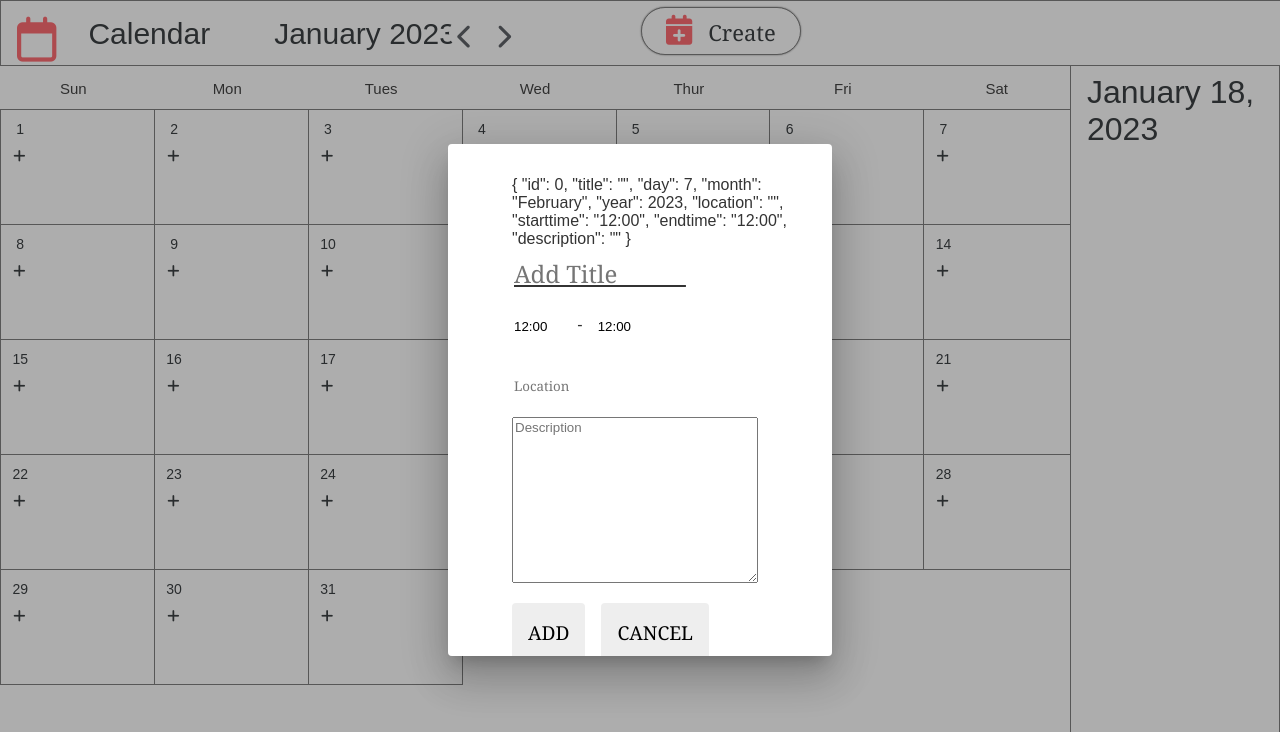
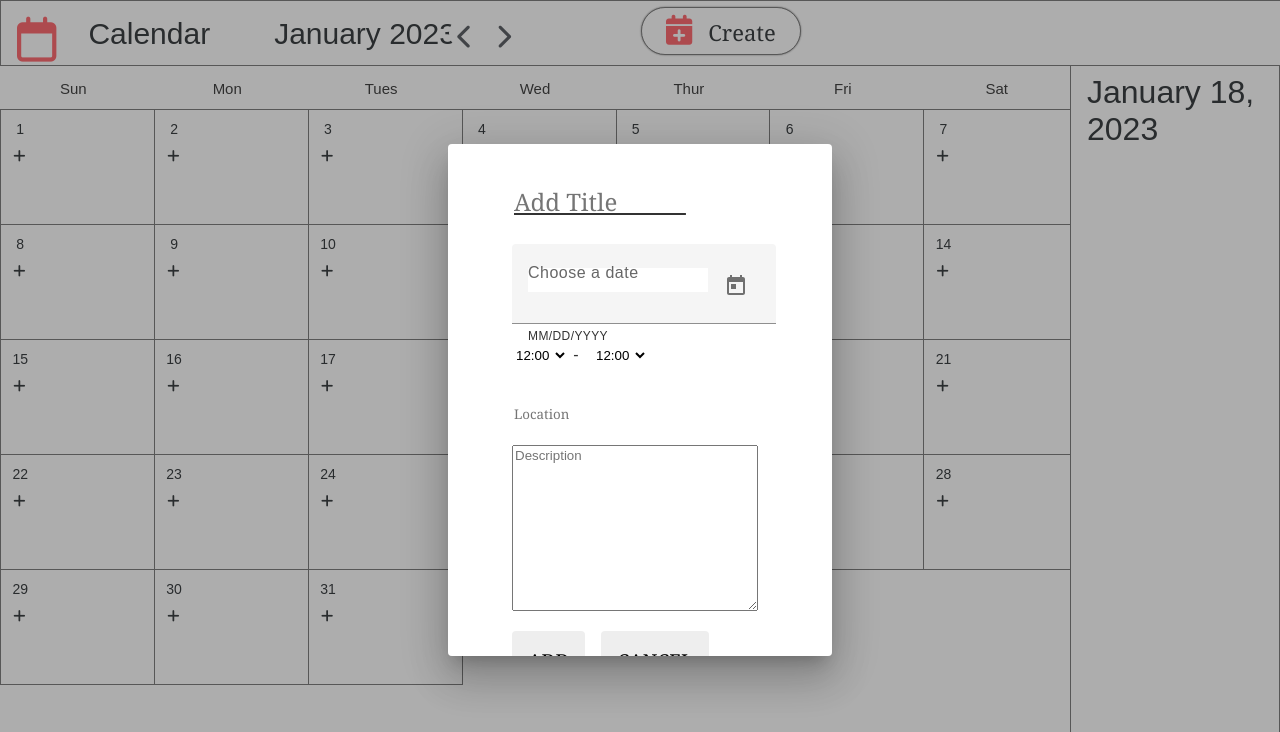
Before and after one commit to Gbell26/Calendar-App, an Angular app in the folder angular-calendar/: page / in a window 1280 px wide. Both pictures are taken after a click on the button "Create". Shown: the top 732 px of the page. Built offline with nearby package versions, Linux system fonts and the light colour scheme.

Commit message:
Add event date logic added
Added the date choice to the add event, can now add an event to any date.

Fixed time choices for add event by changing from input w/ datalist to select

started logic for deleting an event

```diff
--- a/angular-calendar/src/app/add-event-popup/add-event-popup.component.css
+++ b/angular-calendar/src/app/add-event-popup/add-event-popup.component.css
@@ -3,6 +3,9 @@
     height:30rem;
     padding-left: 4rem;
     padding-top:2rem;
+}
+.date-picker{
+
 }
 .start-time{
     margin-right: 0;
--- a/angular-calendar/src/app/add-event-popup/add-event-popup.component.html
+++ b/angular-calendar/src/app/add-event-popup/add-event-popup.component.html
@@ -1,110 +1,114 @@
 <form class="event-form">
-    {{newEvent | json}}
     <input [(ngModel)]="newEvent.title" name="title" class="event-title" type="text" id="ename" name="ename" placeholder="Add Title           " ><br><br>
+    <mat-form-field appearance="fill" class = date-picker>
+        <mat-label>Choose a date</mat-label>
+        <input matInput (dateInput)="OnDateChange($event.value)" [matDatepicker]="picker" id="matInput">
+        <mat-hint>MM/DD/YYYY</mat-hint>
+        <mat-datepicker-toggle matIconSuffix [for]="picker"></mat-datepicker-toggle>
+        <mat-datepicker #picker></mat-datepicker>
+      </mat-form-field>
     <div class="time-input">
-    <input class=start-time list="starttime" placeholder="12:00" [(ngModel)]="newEvent.starttime" name="event-start">
-    <datalist id="starttime">
-        <option value="12:00">
-        <option value="12:15">
-        <option value="12:30">
-        <option value="12:45">
-        <option value="1:00">
-        <option value="1:15">
-        <option value="1:30">
-        <option value="1:45">
-        <option value="2:00">
-        <option value="2:15">
-        <option value="2:30">
-        <option value="2:45">
-        <option value="3:00">
-        <option value="3:15">
-        <option value="3:30">
-        <option value="3:45">
-        <option value="4:00">
-        <option value="4:15">
-        <option value="4:30">
-        <option value="4:45">
-        <option value="5:00">
-        <option value="5:15">
-        <option value="5:30">
-        <option value="5:45">
-        <option value="6:00">
-        <option value="6:15">
-        <option value="6:30">
-        <option value="6:45">
-        <option value="7:00">
-        <option value="7:15">
-        <option value="7:30">
-        <option value="7:45">
-        <option value="8:00">
-        <option value="8:15">
-        <option value="8:30">
-        <option value="8:45">
-        <option value="9:00">
-        <option value="9:15">
-        <option value="9:30">
-        <option value="9:45">
-        <option value="10:00">
-        <option value="10:15">
-        <option value="10:30">
-        <option value="10:45">
-        <option value="11:00">
-        <option value="11:15">
-        <option value="11:30">
-        <option value="11:45">
-    </datalist>
+    <select class=start-time list="starttime" [(ngModel)]="newEvent.starttime" name="event-start">
+        <option value="12:00">12:00</option>
+        <option value="12:15">12:15</option>
+        <option value="12:30">12:30</option>
+        <option value="12:45">12:45</option>
+        <option value="1:00">1:00</option>
+        <option value="1:15">1:15</option>
+        <option value="1:30">1:30</option>
+        <option value="1:45">1:45</option>
+        <option value="2:00">2:00</option>
+        <option value="2:15">2:15</option>
+        <option value="2:30">2:30</option>
+        <option value="2:45">2:45</option>
+        <option value="3:00">3:00</option>
+        <option value="3:15">3:15</option>
+        <option value="3:30">3:30</option>
+        <option value="3:45">3:45</option>
+        <option value="4:00">4:00</option>
+        <option value="4:15">4:15</option>
+        <option value="4:30">4:30</option>
+        <option value="4:45">4:45</option>
+        <option value="5:00">5:00</option>
+        <option value="5:15">5:15</option>
+        <option value="5:30">5:30</option>
+        <option value="5:45">5:45</option>
+        <option value="6:00">6:00</option>
+        <option value="6:15">6:15</option>
+        <option value="6:30">6:30</option>
+        <option value="6:45">6:45</option>
+        <option value="7:00">7:00</option>
+        <option value="7:15">7:15</option>
+        <option value="7:30">7:30</option>
+        <option value="7:45">7:45</option>
+        <option value="8:00">8:00</option>
+        <option value="8:15">8:15</option>
+        <option value="8:30">8:30</option>
+        <option value="8:45">8:45</option>
+        <option value="9:00">9:00</option>
+        <option value="9:15">9:15</option>
+        <option value="9:30">9:30</option>
+        <option value="9:45">9:45</option>
+        <option value="10:00">10:00</option>
+        <option value="10:15">10:15</option>
+        <option value="10:30">10:30</option>
+        <option value="10:45">10:45</option>
+        <option value="11:00">11:00</option>
+        <option value="11:15">11:15</option>
+        <option value="11:30">11:30</option>
+        <option value="11:45">11:45</option>
+    </select>
     <p>-</p>
-    <input class=end-time list="endtime" placeholder="12:00" [(ngModel)]="newEvent.endtime" name="event-end">
-    <datalist id="endtime">
-        <option value="12:00">
-        <option value="12:15">
-        <option value="12:30">
-        <option value="12:45">
-        <option value="1:00">
-        <option value="1:15">
-        <option value="1:30">
-        <option value="1:45">
-        <option value="2:00">
-        <option value="2:15">
-        <option value="2:30">
-        <option value="2:45">
-        <option value="3:00">
-        <option value="3:15">
-        <option value="3:30">
-        <option value="3:45">
-        <option value="4:00">
-        <option value="4:15">
-        <option value="4:30">
-        <option value="4:45">
-        <option value="5:00">
-        <option value="5:15">
-        <option value="5:30">
-        <option value="5:45">
-        <option value="6:00">
-        <option value="6:15">
-        <option value="6:30">
-        <option value="6:45">
-        <option value="7:00">
-        <option value="7:15">
-        <option value="7:30">
-        <option value="7:45">
-        <option value="8:00">
-        <option value="8:15">
-        <option value="8:30">
-        <option value="8:45">
-        <option value="9:00">
-        <option value="9:15">
-        <option value="9:30">
-        <option value="9:45">
-        <option value="10:00">
-        <option value="10:15">
-        <option value="10:30">
-        <option value="10:45">
-        <option value="11:00">
-        <option value="11:15">
-        <option value="11:30">
-        <option value="11:45">
-    </datalist>
+    <select list="endtime" class=end-time placeholder="12:00" [(ngModel)]="newEvent.endtime" name="event-end">
+        <option value="12:00">12:00</option>
+        <option value="12:15">12:15</option>
+        <option value="12:30">12:30</option>
+        <option value="12:45">12:45</option>
+        <option value="1:00">1:00</option>
+        <option value="1:15">1:15</option>
+        <option value="1:30">1:30</option>
+        <option value="1:45">1:45</option>
+        <option value="2:00">2:00</option>
+        <option value="2:15">2:15</option>
+        <option value="2:30">2:30</option>
+        <option value="2:45">2:45</option>
+        <option value="3:00">3:00</option>
+        <option value="3:15">3:15</option>
+        <option value="3:30">3:30</option>
+        <option value="3:45">3:45</option>
+        <option value="4:00">4:00</option>
+        <option value="4:15">4:15</option>
+        <option value="4:30">4:30</option>
+        <option value="4:45">4:45</option>
+        <option value="5:00">5:00</option>
+        <option value="5:15">5:15</option>
+        <option value="5:30">5:30</option>
+        <option value="5:45">5:45</option>
+        <option value="6:00">6:00</option>
+        <option value="6:15">6:15</option>
+        <option value="6:30">6:30</option>
+        <option value="6:45">6:45</option>
+        <option value="7:00">7:00</option>
+        <option value="7:15">7:15</option>
+        <option value="7:30">7:30</option>
+        <option value="7:45">7:45</option>
+        <option value="8:00">8:00</option>
+        <option value="8:15">8:15</option>
+        <option value="8:30">8:30</option>
+        <option value="8:45">8:45</option>
+        <option value="9:00">9:00</option>
+        <option value="9:15">9:15</option>
+        <option value="9:30">9:30</option>
+        <option value="9:45">9:45</option>
+        <option value="10:00">10:00</option>
+        <option value="10:15">10:15</option>
+        <option value="10:30">10:30</option>
+        <option value="10:45">10:45</option>
+        <option value="11:00">11:00</option>
+        <option value="11:15">11:15</option>
+        <option value="11:30">11:30</option>
+        <option value="11:45">11:45</option>
+    </select>
     </div>
     <br><br>
     <input class="event-location" type="text" id="location" placeholder="Location" [(ngModel)]="newEvent.location" name="location"><br><br>
--- a/angular-calendar/src/app/add-event-popup/add-event-popup.component.ts
+++ b/angular-calendar/src/app/add-event-popup/add-event-popup.component.ts
@@ -1,6 +1,7 @@
 import { Component, EventEmitter, Output } from '@angular/core';
 import {event} from '../event';
 import { EventsService } from '../events.service';
+import {MatDialog} from '@angular/material/dialog';
 
 
 @Component({
@@ -10,12 +11,14 @@ import { EventsService } from '../events.service';
 })
 export class AddEventPopupComponent {
 
-  constructor(private eventService:EventsService){}
+  constructor(private eventService:EventsService, private dialog:MatDialog){}
+
+  months=["January", "February", "March", "April", "May", "June", "July", "August", "September", "October", "November", "December"];
 
   newEvent:event={
     id: 0,
     title: "",
-    day: 7,
+    day: 8,
     month: "February",
     year: 2023,
     location: "",
@@ -26,9 +29,24 @@ export class AddEventPopupComponent {
 
 
   AddToList(){
+
+    //parse date and add year month day to newEvent object
+    var newDateElement = <HTMLInputElement>document. getElementById("matInput");
+    var newDate = newDateElement.value;
+    var newDateArray = newDate.split("/");
+
+    //date is parsed convert month from number to associated month name
+    this.newEvent.month = this.months[+newDateArray[0] - 1];
+    this.newEvent.day = +newDateArray[1];
+    this.newEvent.year = +newDateArray[2];
     this.eventService.addEvents(this.newEvent);
+    this.dialog.closeAll();
   }
   Cancel(){
+    this.dialog.closeAll();
+  }
+  OnDateChange(newDate:string){
+
   }
 
 }
--- a/angular-calendar/src/app/day-component/day-component.component.ts
+++ b/angular-calendar/src/app/day-component/day-component.component.ts
@@ -47,6 +47,21 @@ export class DayComponentComponent {
     }
   }
 
+    //Ways to delete an event:
+  /*
+  1. delete event button similar to add event button. press button enter event id delete ----> easiest way but not a good solution.
+  2. Most user friendly would be to select the event similar to selecting a day, each event has a delete button displayed?. ---> how do will I get event ID from this solution?
+  3. My favorite idea --> selecting an event opens an edit event modal > here we can delete an event, change its title etc. ----> same issue as first option
+  next step is a system for event ID then how to get this ID when selecting an event from the day display
+
+  event id = number of events +1?
+  event id = date + number of events on that day + 1
+
+  */
+  selectedEventID: number = 0;
+  selectedEvent(index:number){
+
+  }
   //get events array
   getEvents():event[]{
       return this.eventService.getEvents();
--- a/angular-calendar/src/app/eventlist.ts
+++ b/angular-calendar/src/app/eventlist.ts
@@ -2,7 +2,7 @@ import { event } from './event';
 
 export  var EVENTS: event[] = [
     { id: 0, title: 'Hello World', day: 7, month: "February", year:2023, location: "Salem", starttime: "12:00", endtime:"12:15", description:"EVENTS[0]" },
-    { id: 4, title: 'First event in the day', day: 7, month: "February", year:2023, location: "Salem", starttime: "12:00", endtime:"12:15", description:"EVENTS[1]" },
+    { id: 4, title: 'First event in the day', day: 8, month: "February", year:2023, location: "Salem", starttime: "12:00", endtime:"12:15", description:"EVENTS[1]" },
     { id: 5, title: 'Second Event in the day', day: 4, month: "February", year:2023, location: "Salem", starttime: "12:00", endtime:"12:15", description:"EVENTS[2]" },
     { id: 3, title: 'Third event in the day', day: 6, month: "February", year:2023, location: "Salem", starttime: "12:00", endtime:"12:15", description:"EVENTS[3]" },
     { id: 2, title: 'Dr. Nice', day: 8, month: "February", year:2023, location: "Salem", starttime: "12:00", endtime:"12:15", description:"EVENTS[4]" },
```
Also changed, not shown: angular-calendar/src/app/app.module.ts (+9 -1 lines).
